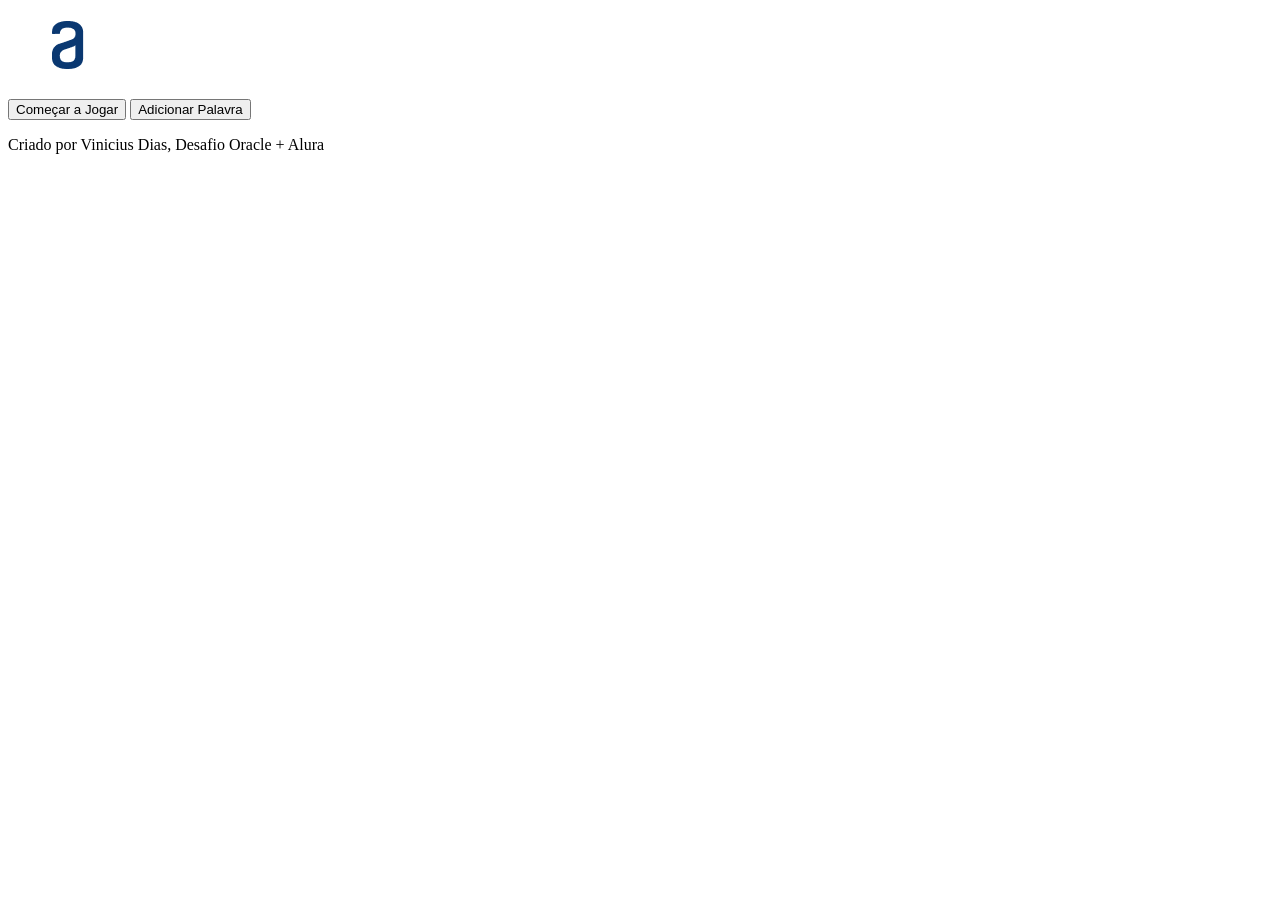
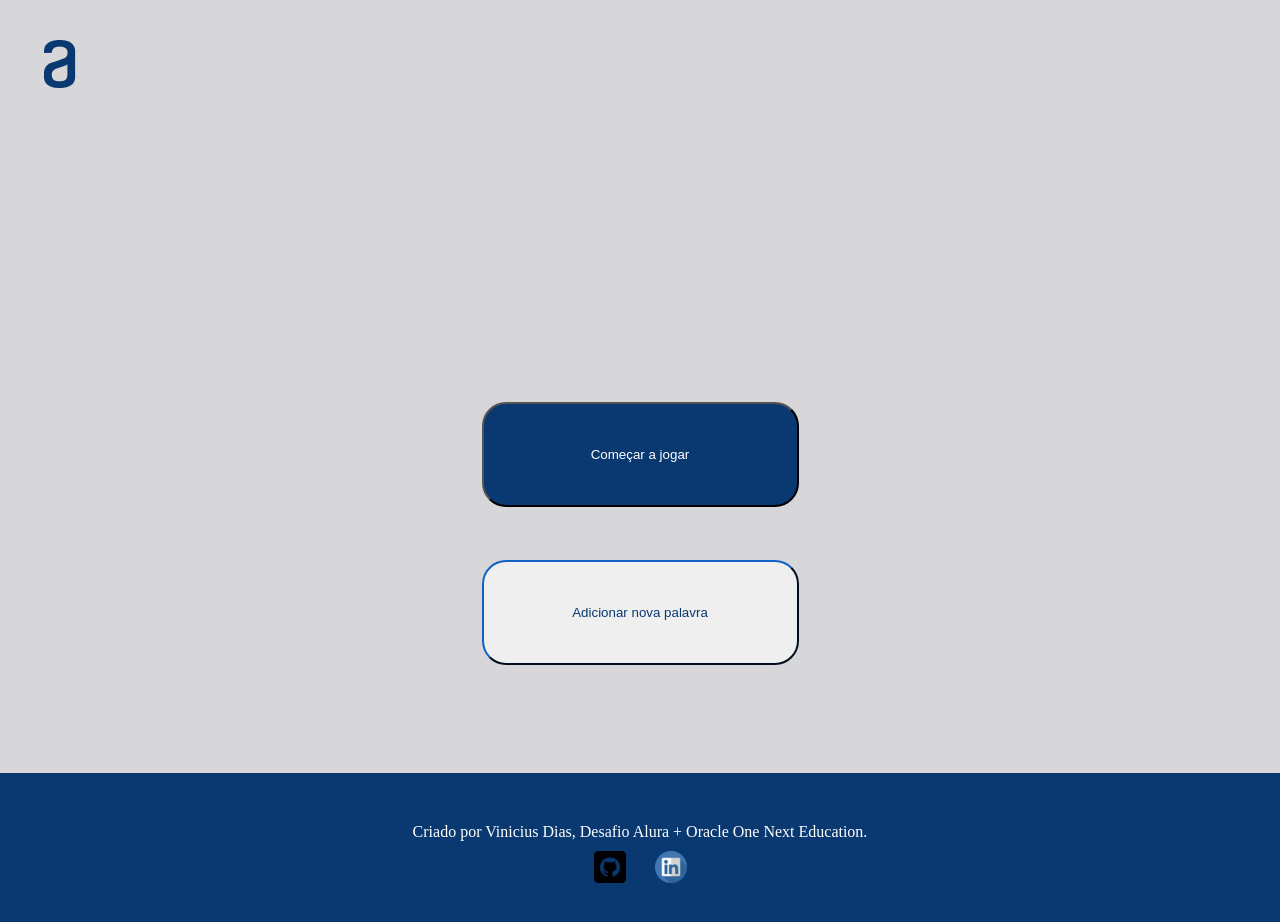
Before and after one commit to ViniciusDiasAmorim/jogo-da-forca, a plain HTML site: page index.html in a window 1280 px wide. Before the commit the page ends 800 px from the top, so only its background shows below. Drawn offline with Linux system fonts and the light colour scheme.

Commit message:
criando estrutura html e css

```diff
--- a/index.html
+++ b/index.html
@@ -12,13 +12,17 @@
         <h1><img src="imagens/Logo.png" alt="logo da alura"></h1>
     </header>
     <main>
-        <div>
-            <button>Começar a Jogar</button>
-            <button>Adicionar Palavra</button>
-        </div>
+            <button id="botao-comecar">Começar a jogar</button>
+            <button id="botao-adicionar">Adicionar nova palavra</button>
     </main>
     <footer>
-        <p>Criado por Vinicius Dias, Desafio Oracle + Alura</p>
+        <p>Criado por Vinicius Dias, Desafio Alura + Oracle One Next Education.</p>
+            <a href="https://github.com/ViniciusDiasAmorim/jogo-da-forca" target="_blank">
+            <img id="img-github" src="imagens/github.png"></a>
+            <a href="https://www.linkedin.com/in/vinicius-dias-a8495b236/" target="_blank">
+            <img id="img-linkedin" src="imagens/linkedin.png"></a>
+
+
     </footer>
 </body>
 <script src="main.js"></script>
--- a/style.css
+++ b/style.css
@@ -0,0 +1,67 @@
+:root {
+    --corDarkBlue300:#0A3871; /* azul dos botoes e letras*/
+
+    --corLightBlue100:#d0d0d3d5; /* cor do background */
+}
+* {
+    padding: 0px;
+    margin: 0px;
+}
+body {
+    background-color: var(--corLightBlue100);
+}
+
+header > h1 {
+    margin-top: 40px;
+}
+
+main{
+
+}
+
+#botao-comecar {
+    display: block;
+    margin: auto;
+    margin-top: 306px;
+
+    width: 317px;
+    height: 105px;
+    background-color: var(--corDarkBlue300);
+    color: white;
+    border-radius: 24px;
+
+    cursor: pointer;
+}
+
+#botao-adicionar {
+    display: block;
+    margin: auto;
+    margin-top: 53px;
+
+    width: 317px;
+    height: 105px;
+    color: var(--corDarkBlue300);
+    border-color: var(--corDarkBlue300);
+    border-radius: 24px;
+
+    cursor: pointer;
+}
+
+footer {
+    background-color: var(--corDarkBlue300);
+    color: white;
+    text-align: center;
+    padding: 50px;
+    margin-top: 108px;
+}
+
+#img-github {
+    margin-top: 10px;
+}
+
+#img-linkedin {
+    margin-left: 25px;
+}
+#img-github:hover, #img-linkedin:hover {
+    background-color: white;
+}
```
Also changed, not shown: imagens/forca/0.png (added), imagens/forca/1.png (added), imagens/forca/2.png (added), imagens/forca/3.png (added), imagens/forca/4.png (added), imagens/forca/5.png (added), imagens/forca/6.png (added), imagens/forca/7.png (added), imagens/forca/8.png (added), imagens/forca/9.png (added), imagens/linkedin.png (added).
